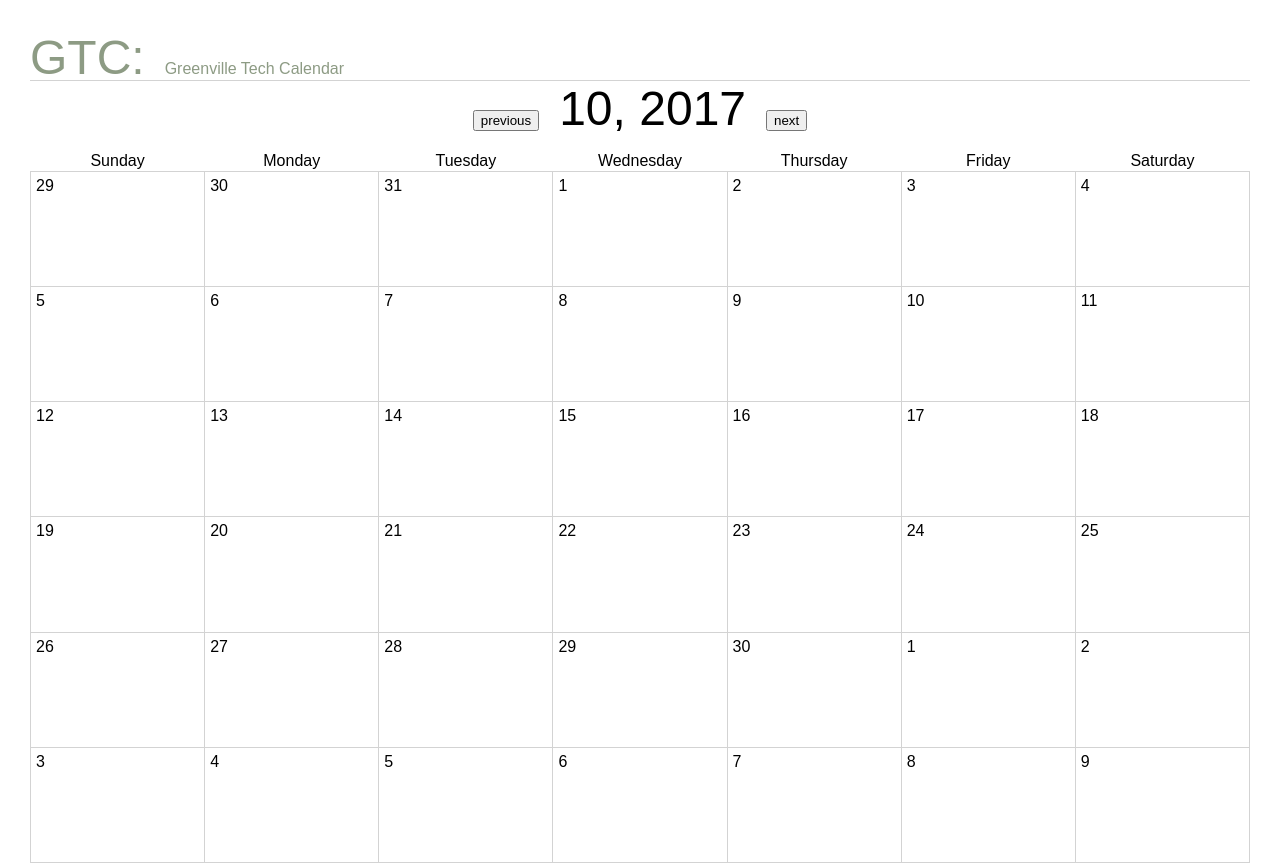
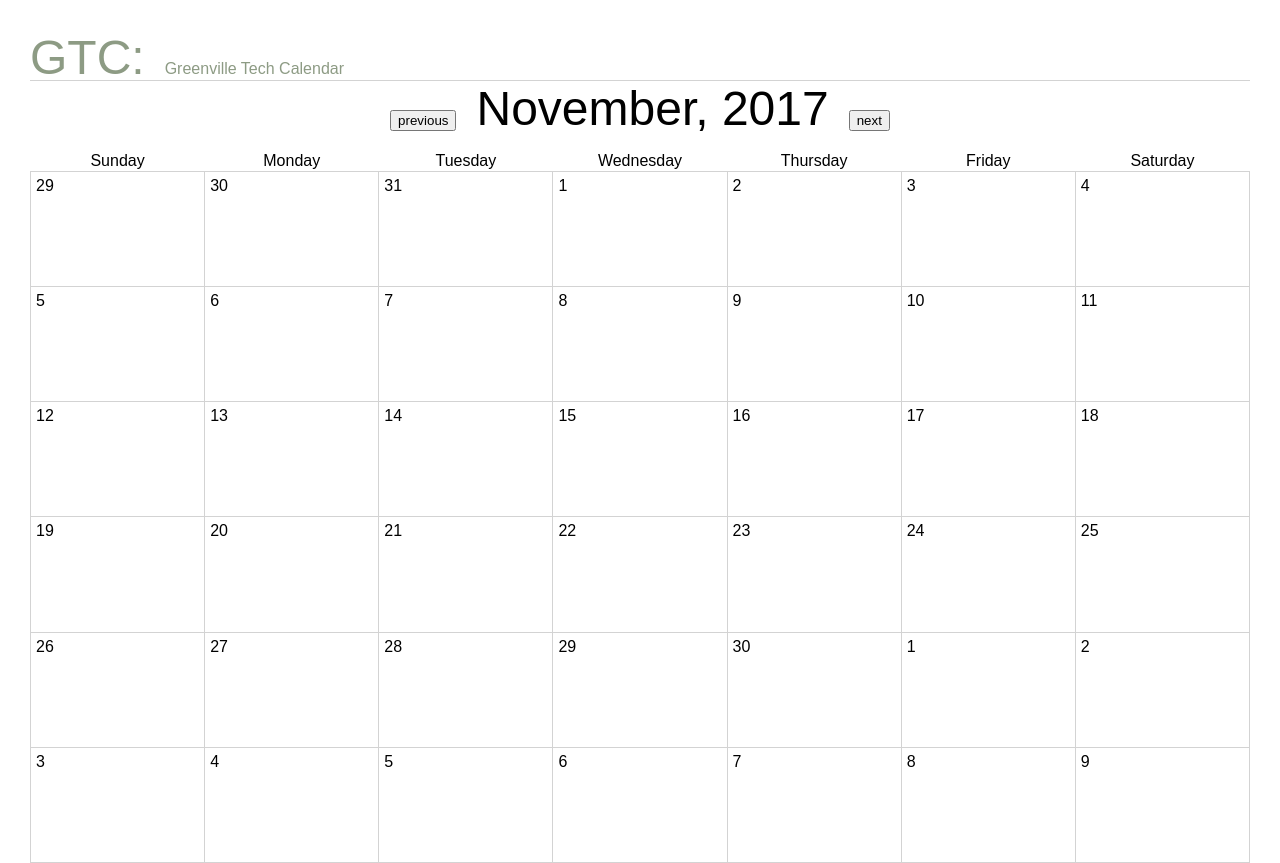
Before and after one commit to Nunie123/gtc, a React (Create React App) app: page / in a window 1280 px wide. Built offline with nearby package versions, Linux system fonts and the light colour scheme.

Commit message:
ean - can now change months

```diff
--- a/src/App.js
+++ b/src/App.js
@@ -5,24 +5,30 @@ import './App.css';
 class App extends Component {
   constructor(props) {
     super(props)
+    this.changeMonth = this.changeMonth.bind(this)
     this.state = {
-      year: new Date().getFullYear(),
-      month: new Date().getMonth(),     //January is 0
-      day: new Date().getDate()
+      date: new Date()
     }
   }
 
+  changeMonth(direction){
+    let curDate = new Date(this.state.date.getFullYear(), this.state.date.getMonth(), 1)
+    if(direction === "backwards"){this.setState({date: new Date(curDate.setMonth(curDate.getMonth()-1))})}
+    if(direction === "forwards"){this.setState({date: new Date(curDate.setMonth(curDate.getMonth()+1))})}
+  }
+
   render() {
-    const year = this.state.year
-    const month = this.state.month
-    const day = this.state.day
+    const year = this.state.date.getFullYear()
+    const month = this.state.date.getMonth()
+    const day = this.state.date.getDate()
     return (
       <div className="app">
         {banner}
         <DisplayMonth
           monthName={getMonthName(new Date(year, month, day))}
           year={year}
-          month={month}/>
+          month={month}
+          changeMonth={this.changeMonth}/>
         <Calendar calendarHeader = {calendarHeader}
           year = {year}
           month = {month}
@@ -76,16 +82,15 @@ class DisplayMonth extends Component {
   }
 
   changeMonth(e){
-    console.log(e.target.value)
-    this.props.changeMonth(this.props.month,)
+    this.props.changeMonth(e.target.value)
   }
 
   render() {
     return (
       <div className="date-controls">
         <span><button onClick={this.changeMonth} value="backwards">previous</button></span>
-        <span className="display-month">{this.props.month}, {this.props.year}</span>
-        <span><button >next</button></span>
+        <span className="display-month">{this.props.monthName}, {this.props.year}</span>
+        <span><button onClick={this.changeMonth} value="forwards">next</button></span>
       </div>
     )
   }
```
